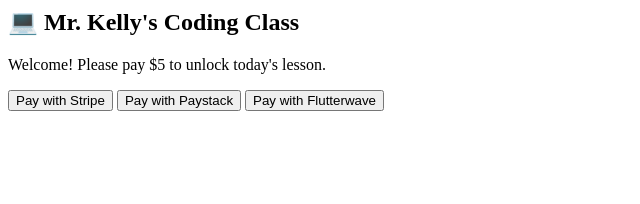
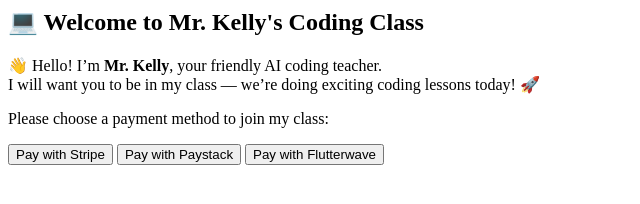
Before and after one commit to shappycc2010-ctrl/My-Teacher-, a website: page public/index.html in a window 1280 px wide. Shown: the whole page, without its empty margins (0-640 px from the left). Drawn offline with Linux system fonts and the light colour scheme.

Commit message:
Update index.html

```diff
--- a/public/index.html
+++ b/public/index.html
@@ -1,6 +1,13 @@
-<h2>💻 Mr. Kelly's Coding Class</h2>
-<p>Welcome! Please pay $5 to unlock today's lesson.</p>
+<h2>💻 Welcome to Mr. Kelly's Coding Class</h2>
 
+<div id="teacher-message">
+  <p id="kelly-intro">
+    👋 Hello! I’m <strong>Mr. Kelly</strong>, your friendly AI coding teacher.<br>
+    I will want you to be in my class — we’re doing exciting coding lessons today! 🚀
+  </p>
+</div>
+
+<p>Please choose a payment method to join my class:</p>
 <button id="stripe">Pay with Stripe</button>
 <button id="paystack">Pay with Paystack</button>
 <button id="flutterwave">Pay with Flutterwave</button>
```
